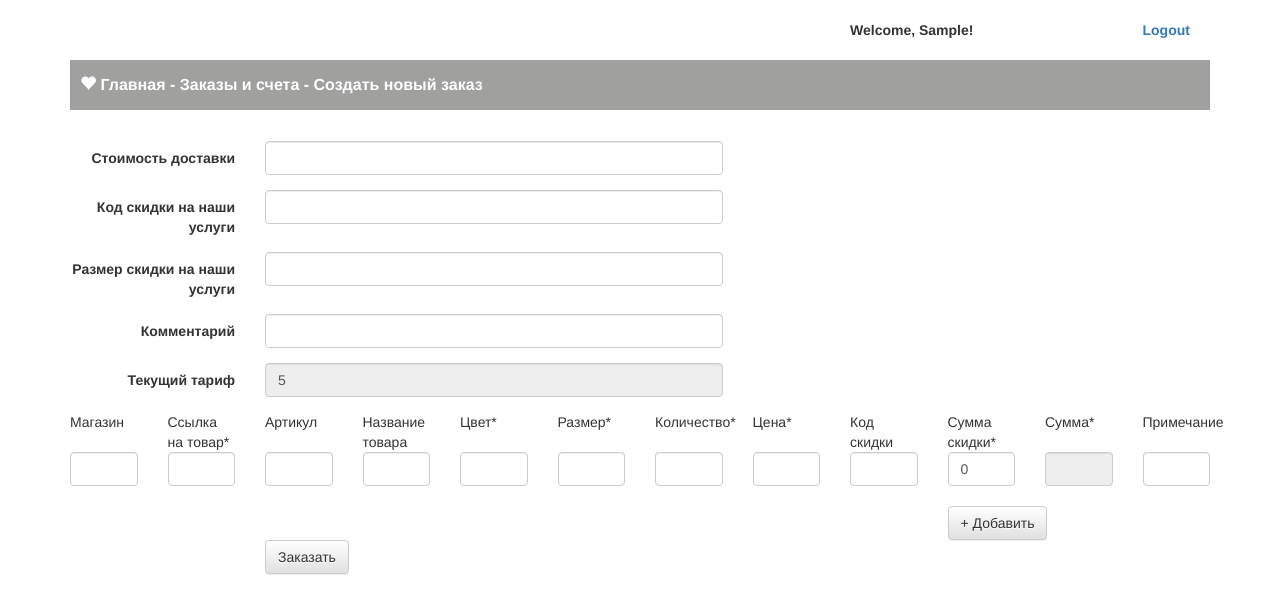
After one commit to bernardito-luis/eurodelivery, a Django app: page /tracker/new_order/ in a window 1280 px wide. The commit adds this page. Shown: the top 614 px of the page. Run offline with Django 3.2, Linux system fonts and the light colour scheme; the visitor is signed in with stand-in values (Sample User, id 1); some libraries are stand-ins or nearby versions.

Commit message:
Developping Orders and products.

```diff
--- a/delivery_tracker/static/css/custom.css
+++ b/delivery_tracker/static/css/custom.css
@@ -1,5 +1,11 @@
 .top-offset-20 {
     margin-top: 20px;
+}
+.bot-offset-20 {
+    margin-bottom: 20px;
+}
+.top-offset-5 {
+    margin-top: 5px;
 }
 
 .left_img {
@@ -88,6 +94,12 @@
     background: #BADA55;
     display: none;
 }
+#id_popup_info {
+    z-index: 1001;
+    padding: 15px;
+    background: #BADA55;
+    display: none;
+}
 .validate_tips {
     border: 1px solid transparent;
     padding: 0.3em;
@@ -100,3 +112,15 @@
     z-index: 1000;
     display: none;
 }
+
+.top_tab {
+    text-align: center;
+    color: white;
+    background: #A0A09F;
+    margin-left: 10px;
+    margin-right: 10px;
+
+}
+.top_tab_active {
+    background: #BADA55;
+}
--- a/delivery_tracker/templates/delivery_tracker/cabinet.html
+++ b/delivery_tracker/templates/delivery_tracker/cabinet.html
@@ -18,9 +18,9 @@
                 </div>
                 <div class="row top-offset-20">
                     <div class="col-md-3 col-sm-3 link_hover_disabled">
-                        <a href="{% url 'cabinet' %}"><div class="cabinet_page_header"><img src="{% static 'img/order.png' %}" alt="Orders and bills" class="left_img"/><b>Orders and bills</b></div></a>
-                        <a href="{% url 'cabinet' %}"><div class="cabinet_page_button_lime"><b>+ Create new <br>order<br></b></div></a>
-                        <a href="{% url 'cabinet' %}"><div class="cabinet_page_button_gray"><b>My orders</b></div></a>
+                        <a href="{% url 'orders_and_bills' %}"><div class="cabinet_page_header"><img src="{% static 'img/order.png' %}" alt="Orders and bills" class="left_img"/><b>Orders and bills</b></div></a>
+                        <a href="{% url 'new_order' %}"><div class="cabinet_page_button_lime"><b>+ Create new <br>order<br></b></div></a>
+                        <a href="{% url 'my_orders' 'active' %}"><div class="cabinet_page_button_gray"><b>My orders</b></div></a>
                         <a href="{% url 'cabinet' %}"><div class="cabinet_page_button_gray"><b>My bills for paying</b></div></a>
                     </div>
                     <div class="col-md-3 col-sm-3 link_hover_disabled">
--- /dev/null
+++ b/delivery_tracker/templates/delivery_tracker/new_order.html
@@ -0,0 +1,201 @@
+{% extends 'delivery_tracker/base.html' %}
+{% load staticfiles %}
+
+{% block content %}
+    <div class="container">
+        <div class="row top-offset-20">
+            <div class="col-md-offset-8 col-md-3">
+                <b>Welcome{% if user.first_name %}, {{ user.first_name }}{% endif %}!</b>
+            </div>
+            <div class="col-md-1">
+                <b><a href="{% url 'logout' %}">Logout</a></b>
+            </div>
+        </div>
+        <div class="row">
+            <div class="col-md-12 top-offset-20">
+                <div class="header_stripe">
+                    <a href="{% url 'cabinet' %}">
+                        <span class="glyphicon glyphicon-heart" aria-hidden="true" style="color: white"></span> Главная
+                    </a> -
+                    <a href="{% url 'orders_and_bills' %}">Заказы и счета</a> -
+                    <a href="{% url 'new_order' %}">Создать новый заказ</a>
+                </div>
+            </div>
+        </div>
+        <div class="row">
+            <div class="col-md-offset-4 col-sm-offset-4 col-md-4 col-sm-4">
+                {% for msg in messages %}
+                    <b>{{ msg }}</b><br/>
+                {% endfor %}
+
+            </div>
+        </div>
+        <div class="row top-offset-20">
+            <div class="col-md-12">
+                <form id="id_order_form" action="{% url 'new_order' %}" method="post" class="form-horizontal">
+                    {% csrf_token %}
+
+                    {{ form.shipping_cost.errors }}
+                    <div class="form-group">
+                        <label for="id_shipping_cost" class="control-label col-sm-2">Стоимость доставки</label>
+                        <div class="col-sm-5">
+                            <input id="id_shipping_cost" type="text" name="shipping_cost" value="{{ form.shipping_cost.value }}" class="form-control" />
+                        </div>
+                    </div>
+                    {{ form.coupon.errors }}
+                    <div class="form-group">
+                        <label for="id_coupon" class="control-label col-sm-2">Код скидки на наши услуги</label>
+                        <div class="col-sm-5">
+                            <input id="id_coupon" type="text" name="coupon" value="" class="form-control" />
+                        </div>
+                    </div>
+                    {{ form.discount.errors }}
+                    <div class="form-group">
+                        <label for="id_discount" class="control-label col-sm-2">Размер скидки на наши услуги</label>
+                        <div class="col-sm-5">
+                            <input id="id_discount" type="text" name="discount" value="{{ form.discount.value }}" class="form-control" />
+                        </div>
+                    </div>
+                    {{ form.user_comment.errors }}
+                    <div class="form-group">
+                        <label for="id_user_comment" class="control-label col-sm-2">Комментарий</label>
+                        <div class="col-sm-5">
+                            <input id="id_user_comment" type="text" name="user_comment" value="{{ form.user_comment.value }}" class="form-control" />
+                        </div>
+                    </div>
+
+                    <div class="form-group">
+                        <label for="id_current_fee" class="control-label col-sm-2">Текущий тариф</label>
+                        <div class="col-sm-5">
+                            <input id="id_current_fee" type="text" name="current_fee" value="{{ current_fee }}" readonly="1" class="form-control" />
+                        </div>
+                    </div>
+
+                    <div class="row">
+                        <div class="col-md-1">Магазин</div>
+                        <div class="col-md-1">Ссылка на товар*</div>
+                        <div class="col-md-1">Артикул</div>
+                        <div class="col-md-1">Название товара</div>
+                        <div class="col-md-1">Цвет*</div>
+                        <div class="col-md-1">Размер*</div>
+                        <div class="col-md-1">Количество*</div>
+                        <div class="col-md-1">Цена*</div>
+                        <div class="col-md-1">Код скидки</div>
+                        <div class="col-md-1">Сумма скидки*</div>
+                        <div class="col-md-1">Сумма*</div>
+                        <div class="col-md-1">Примечание</div>
+                    </div>
+                    <div id="id_product_list">
+                    <div class="row">
+                        <div class="col-sm-1">
+                            <input id="id_shop_link_1" type="text" name="shop_link_1" class="form-control" />
+                        </div>
+                        <div class="col-sm-1">
+                            <input id="id_product_link_1" type="text" name="product_link_1" class="form-control" />
+                        </div>
+                        <div class="col-sm-1">
+                            <input id="id_vendor_code_1" type="text" name="vendor_code_1" class="form-control" />
+                        </div>
+                        <div class="col-sm-1">
+                            <input id="id_name_1" type="text" name="name_1" class="form-control" />
+                        </div>
+                        <div class="col-sm-1">
+                            <input id="id_color_1" type="text" name="color_1" class="form-control" />
+                        </div>
+                        <div class="col-sm-1">
+                            <input id="id_size_1" type="text" name="size_1" class="form-control" />
+                        </div>
+                        <div class="col-sm-1">
+                            <input id="id_quantity_1" type="text" name="quantity_1" class="form-control" />
+                        </div>
+                        <div class="col-sm-1">
+                            <input id="id_price_1" type="text" name="price_1" class="form-control" />
+                        </div>
+                        <div class="col-sm-1">
+                            <input id="id_discount_code_1" type="text" name="discount_code_1" class="form-control" />
+                        </div>
+                        <div class="col-sm-1">
+                            <input id="id_discount_in_shop_1" type="text" name="discount_in_shop_1" value="0" class="form-control" />
+                        </div>
+                        <div class="col-sm-1">
+                            <input id="id_sum_1" type="text" name="sum_1" readonly="1" class="form-control" />
+                        </div>
+                        <div class="col-sm-1">
+                            <input id="id_note_1" type="text" name="note_1" class="form-control" />
+                        </div>
+                    </div>
+                    </div>
+                    <div class="row top-offset-20 ">
+                        <div class="col-md-offset-9 col-md-2">
+                            <button type="button" id="id_add_product" class="btn btn-default">+ Добавить</button>
+                        </div>
+                    </div>
+
+                    <div class="row form-group">
+                        <div class="col-sm-offset-2 col-sm-10">
+                            <button type="submit" name="profile_changes" class="btn btn-default">Заказать</button>
+                        </div>
+                    </div>
+                </form>
+            </div>
+
+        </div>
+    </div>
+
+{% endblock %}
+
+{% block script %}
+<script>
+    var current_prod_qty = 1;
+    $("#id_add_product").click(function () {
+        current_prod_qty++;
+        console.log(current_prod_qty);
+        var new_product = `
+            <div class="row top-offset-5">
+                <div class="col-sm-1">
+                    <input id="id_shop_link_(product_num)" type="text" name="shop_link_(product_num)" class="form-control" />
+                </div>
+                <div class="col-sm-1">
+                    <input id="id_product_link_(product_num)" type="text" name="product_link_(product_num)" class="form-control" />
+                </div>
+                <div class="col-sm-1">
+                    <input id="id_vendor_code_(product_num)" type="text" name="vendor_code_(product_num)" class="form-control" />
+                </div>
+                <div class="col-sm-1">
+                    <input id="id_name_(product_num)" type="text" name="name_(product_num)" class="form-control" />
+                </div>
+                <div class="col-sm-1">
+                    <input id="id_color_(product_num)" type="text" name="color_(product_num)" class="form-control" />
+                </div>
+                <div class="col-sm-1">
+                    <input id="id_size_(product_num)" type="text" name="size_(product_num)" class="form-control" />
+                </div>
+                <div class="col-sm-1">
+                    <input id="id_quantity_(product_num)" type="text" name="quantity_(product_num)" class="form-control" />
+                </div>
+                <div class="col-sm-1">
+                    <input id="id_price_(product_num)" type="text" name="price_(product_num)" class="form-control" />
+                </div>
+                <div class="col-sm-1">
+                    <input id="id_discount_code_(product_num)" type="text" name="discount_code_(product_num)" class="form-control" />
+                </div>
+                <div class="col-sm-1">
+                    <input id="id_discount_in_shop_(product_num)" type="text" name="discount_in_shop_(product_num)" value="0" class="form-control" />
+                </div>
+                <div class="col-sm-1">
+                    <input id="id_sum_(product_num)" type="text" name="sum_(product_num)" readonly="1" class="form-control" />
+                </div>
+                <div class="col-sm-1">
+                    <input id="id_note_(product_num)" type="text" name="note_(product_num)" class="form-control" />
+                </div>
+            </div>
+        `;
+        new_product = new_product.replace(/\(product_num\)/g, current_prod_qty);
+        var foo = 'aaaa___aa';
+        foo = foo.replace(/_/g, 'b');
+        console.log(foo);
+        $("#id_product_list").append(new_product);
+    });
+
+</script>
+{% endblock %}
--- a/delivery_tracker/urls.py
+++ b/delivery_tracker/urls.py
@@ -1,4 +1,5 @@
 from django.conf.urls import url
+from django.shortcuts import redirect
 
 from delivery_tracker import views
 
@@ -18,4 +19,8 @@ urlpatterns = [
         views.cabinet, name='cabinet'),
     url(r'^tracker/cabinet/personal_data/$',
         views.personal_data, name='cabinet_personal_data'),
+    url(r'^tracker/orders_and_bills/$',
+        views.orders_and_bills, name='orders_and_bills'),
+    url(r'^tracker/new_order/$', views.new_order, name='new_order'),
+    url(r'^tracker/my_orders/(?P<status>\w+)$', views.my_orders, name='my_orders'),
 ]
--- a/delivery_tracker/views.py
+++ b/delivery_tracker/views.py
@@ -10,11 +10,14 @@ from django.contrib.auth.decorators import login_required
 from django.contrib.auth.models import User
 from django.core.mail import send_mail
 from django.core.urlresolvers import reverse
-from django.shortcuts import render, redirect, HttpResponse
+from django.http import HttpResponseNotFound, HttpResponse
+from django.shortcuts import render, redirect
 from django.template.loader import render_to_string
 
 from delivery_tracker.forms import UserForm, ForgotPasswordForm, UserInfoForm
-from delivery_tracker.models import UserRegistrationLink
+from delivery_tracker.models import (
+    UserRegistrationLink, PurchaseOrder, Product, PurchaseOrderStatus)
+from delivery_tracker.models import CURRENT_FEE, PURCHASE_ORDER_STATUS
 from delivery_tracker.utils import generate_password
 
 
@@ -225,3 +228,98 @@ def personal_data(request):
         form = UserInfoForm(initial=init_values)
     context = {'form': form, 'masked_password': '******'}
     return render(request, 'delivery_tracker/personal_data.html', context)
+
+
+@login_required
+def orders_and_bills(request):
+    return redirect('new_order')
+
+
+@login_required
+def new_order(request):
+    context = dict()
+    context['current_fee'] = CURRENT_FEE
+    if request.method == 'POST':
+        new_purchase_order = PurchaseOrder.objects.create(
+            user=request.user,
+            status=PurchaseOrderStatus.objects.get(
+                id=PURCHASE_ORDER_STATUS['ordered']
+            ),
+            shipping_cost=request.POST['shipping_cost'] or 0,
+            coupon=request.POST['coupon'],
+            discount=request.POST['discount'] or 0,
+            user_comment=request.POST['user_comment']
+        )
+        i = 0
+        print(request.POST)
+        while True:
+            i += 1
+            try:
+                prod_link = request.POST['product_link_%d' % (i, )]
+            except KeyError:
+                break
+            if (not request.POST.get('product_link_%d' % (i, )) or
+                not request.POST.get('color_%d' % (i, )) or
+                not request.POST.get('size_%d' % (i, )) or
+                not request.POST.get('quantity_%d' % (i, )) or
+                not request.POST.get('price_%d' % (i, )) or
+                request.POST.get('discount_in_shop_%d' % (i, )) is None
+            ):
+                messages.add_message(
+                    request,
+                    messages.INFO,
+                    u'Не заполнены обязательные поля у товаров!'
+                )
+                return redirect('new_order')
+            try:
+                Product.objects.create(
+                    purchase_order=new_purchase_order,
+                    user=request.user,
+                    shop_link=request.POST['shop_link_%d' % (i, )],
+                    product_link=request.POST['product_link_%d' % (i, )],
+                    vendor_code=request.POST['vendor_code_%d' % (i, )],
+                    name=request.POST['name_%d' % (i, )],
+                    color=request.POST['color_%d' % (i, )],
+                    size=request.POST['size_%d' % (i, )],
+                    quantity=request.POST['quantity_%d' % (i, )],
+                    price=request.POST['price_%d' % (i, )],
+                    discount_code=request.POST['discount_code_%d' % (i, )],
+                    discount_in_shop=request.POST['discount_in_shop_%d' % (i, )],
+                    note=request.POST['note_%d' % (i, )]
+                )
+            except KeyError:
+                break
+    return render(request, 'delivery_tracker/new_order.html', context)
+
+
+@login_required
+def my_orders(request, status):
+    context = dict()
+    if status == 'active':
+        cur_status = (
+            PURCHASE_ORDER_STATUS['ordered'],
+            PURCHASE_ORDER_STATUS['waits_for_payment'],
+            PURCHASE_ORDER_STATUS['in_progress'],
+            PURCHASE_ORDER_STATUS['coming_to_storage'],
+            PURCHASE_ORDER_STATUS['received_partially'],
+        )
+    elif status == 'draft':
+        cur_status = (
+            PURCHASE_ORDER_STATUS['draft'],
+        )
+    elif status == 'archive':
+        cur_status = (
+            PURCHASE_ORDER_STATUS['canceled'],
+            PURCHASE_ORDER_STATUS['received_to_stock'],
+        )
+    else:
+        return HttpResponseNotFound('<h1>Страница не найдена</h1>')
+    context['active_tab'] = status
+
+    context['orders'] = PurchaseOrder.objects.filter(
+        user=request.user,
+        status_id__in=cur_status
+    )
+
+
+    return render(request, 'delivery_tracker/my_orders.html', context)
```
Also changed, not shown: delivery_tracker/models.py (+30 -5 lines), delivery_tracker/templates/delivery_tracker/my_orders.html (added, +97 -0 lines), delivery_tracker/migrations/0006_auto_20160402_1721.py (added).
